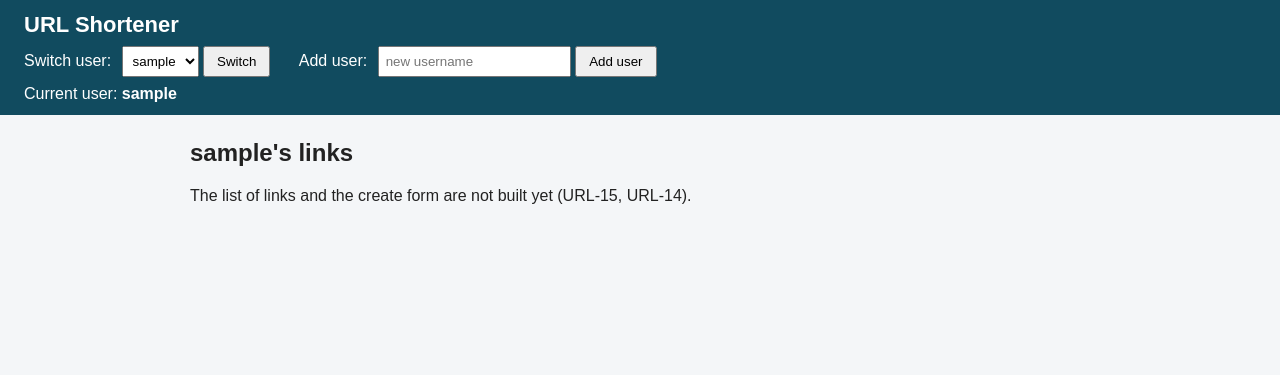
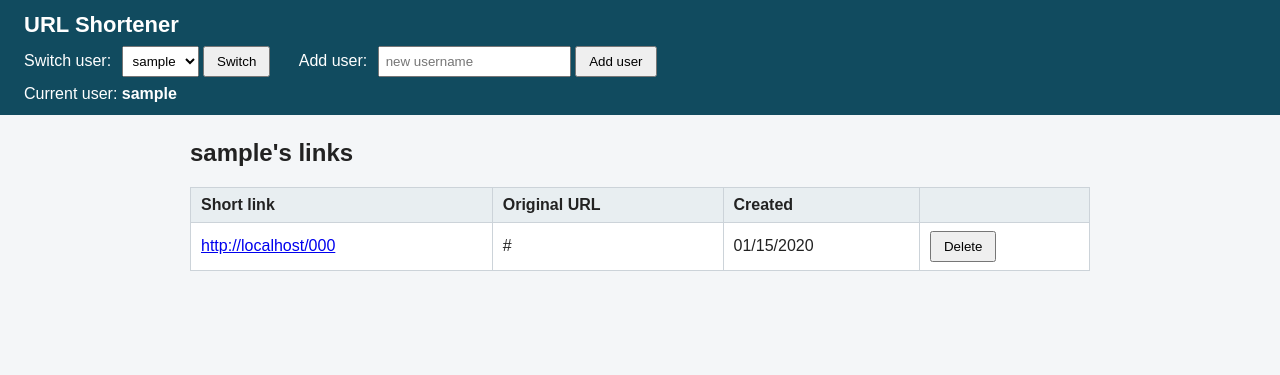
Before and after one commit to GreenDAS/url_shortener, a Flask app: page / in a window 1280 px wide. Shown: the top 375 px of the page. Run offline with Flask 3, Linux system fonts and the light colour scheme; the visitor is signed in with stand-in values (Sample User, id 1); tables that the repository leaves empty hold one stand-in row (values such as "Sample post"); data that the repository does not hold is empty.

Commit message:
Built the list of links on the home page for URL-15. render_home() now passes the current user's links from list_urls_for_user() and the site address, and home.html shows them in a plain table, newest first. Added POST /links/<code>/delete for the Delete button, which only removes the link if the current user owns it & gives a 404 otherwise. Also faked the links lookup in test_picker.py so it still needs no MySQL.
Co-Authored-By: Claude Fable 5.2 <noreply@anthropic.com>
Claude-Session: https://claude.ai/code/session_018GhpgGmSkVLGXsyWTzsa9M

```diff
--- a/app/routes.py
+++ b/app/routes.py
@@ -2,9 +2,10 @@
 # Author: Daniel S.
 # Date: 11/13/2026
 # File: app/routes.py
-# Version: V1.2
-# Description: The pages of the site and the forms on them. Right now that is
-#              the home page and the "Add user" box of the user picker
+# Version: V1.3
+# Description: The pages of the site and the forms on them: the home page
+#              with the list of the current user's links and their Delete
+#              buttons (URL-15), and the "Add user" box of the user picker
 #              (URL-13).
 #
 #              Every form here is a plain HTML form (no JavaScript). The
@@ -21,10 +22,11 @@
 # ----------------------------------------------------------------------------
 # Imports
 # ----------------------------------------------------------------------------
-from flask import redirect, render_template, request  # request = The Incoming Form Data
+from flask import abort, redirect, render_template, request  # request = The Incoming Form Data
 
 from app import app  # The Flask Object, For @app.route
 from app.accounts import current_user_id, switch_choices, switch_to  # Who Is Current + Swapping (URL-12)
+from app.urls import delete_url, list_urls_for_user  # urls Table Helpers (URL-10)
 from app.users import UserError, create_user, get_user_by_id  # users Table Helpers (URL-9)
 
 # ----------------------------------------------------------------------------
@@ -46,14 +48,19 @@ def current_user():
 def render_home(status=200, **extra):
     """
     Builds the home page. Every route that shows the page goes through
-    here, so the header's user picker always gets the same values.
+    here, so the header's user picker and the list of links always get the
+    same values. The list only ever holds the current user's own links,
+    because list_urls_for_user() filters by their id.
     Arg1 = status, the HTTP status to answer with (200, or 400 after a bad form)
     Arg2 = extra, any more values for the template (user_error, typed_username)
     Returns: (page HTML, status) for Flask to send
     """
+    user = current_user()
     page = render_template(
         "home.html",
-        user=current_user(),  # None = "Pick Or Add A User" Message
+        user=user,  # None = "Pick Or Add A User" Message
+        links=list_urls_for_user(user["id"]) if user else [],  # Newest First, Nothing Without A User
+        base_url=request.host_url,  # "http://url.short.com/" Or "http://127.0.0.1:5000/", Whichever Was Typed
         choices=switch_choices(),  # Every User, For The Switch Dropdown
         **extra,
     )
@@ -88,3 +95,21 @@ def add_user():
         return render_home(400, user_error=str(error), typed_username=username)  # 400 = Bad Request
     switch_to(user_id)  # The New User Becomes The Current One
     return redirect("/")
+
+
+@app.route("/links/<code>/delete", methods=["POST"])  # POST Only, Each Row's Delete Button Posts Here
+def delete_link(code):
+    """
+    The Delete button next to a link (URL-15). Only removes the link if the
+    current user owns it, delete_url() checks that inside its SQL.
+    Arg1 = code, the short code of the link to remove
+    Returns: redirect to the home page. If nobody is picked: redirect to the
+             home page without deleting. If the link doesn't exist or belongs
+             to another user: 404
+    """
+    user = current_user()
+    if user is None:
+        return redirect("/")  # Nobody Picked, The Page Will Ask To Pick A User
+    if not delete_url(user["id"], code):
+        abort(404)  # Not Found: No Such Link, Or It Is Someone Else's
+    return redirect("/")
--- a/app/templates/home.html
+++ b/app/templates/home.html
@@ -4,10 +4,12 @@
   Author: Daniel S.
   Date: 11/13/2026
   File: app/templates/home.html
-  Version: V1.0
+  Version: V1.1
   Description: The home page (/ and /index). The header with the user picker
                comes from base.html. With no current user, this page asks me
-               to pick or add one (URL-13).
+               to pick or add one (URL-13). With a user, it lists that user's
+               links in a table, newest first, each with a Delete button
+               (URL-15). Plain HTML forms only, no JavaScript.
 
   AI Use:      Claude (AI) was used to create this file. Prompt used:
                "Please create a GUI for my URL_Shortener Project given my
@@ -15,11 +17,14 @@
                note of any controls not implemented yet that need to be."
 
   Controls Not Implemented Yet:
-               List of my links with a Delete button  -> URL-15
                Create short link form                 -> URL-14
                Custom alias box on that form          -> URL-22
 
-  What Flask Passes In: see base.html
+  What Flask Passes In (see render_home() in app/routes.py), plus base.html's:
+               links    = list of the current user's link rows (code,
+                          long_url, created_at), newest first
+               base_url = the site's address with a "/" on the end, put in
+                          front of each code to make the short link
   Spec sheet: docs/specs/home-page.md
   ----------------------------------------------------------------------------
 -->
@@ -30,6 +35,31 @@
   <p>Pick a user from the "Switch user" list above, or add a new one, to get started.</p>
   {% else %}
   <h2>{{ user.username }}'s links</h2>
-  <p>The list of links and the create form are not built yet (URL-15, URL-14).</p>
+  {% if not links %}
+  <p>No links yet.</p>
+  {% else %}
+  <table>
+    <tr>
+      <th>Short link</th>
+      <th>Original URL</th>
+      <th>Created</th>
+      <th></th>
+    </tr>
+    {% for link in links %}
+    <tr>
+      {# base_url + code = The Short Link, Clicking It Goes Through The Redirect (URL-11) #}
+      <td><a href="{{ base_url }}{{ link.code }}">{{ base_url }}{{ link.code }}</a></td>
+      <td class="long-url">{{ link.long_url }}</td>
+      <td>{{ link.created_at.strftime("%m/%d/%Y") }}</td>
+      <td>
+        {# One Small Form Per Row, So Delete Is A POST And Not A Link #}
+        <form method="post" action="/links/{{ link.code }}/delete">
+          <button type="submit">Delete</button>
+        </form>
+      </td>
+    </tr>
+    {% endfor %}
+  </table>
+  {% endif %}
   {% endif %}
 {% endblock %}
```
Also changed, not shown: tests/test_picker.py (+2 -1 lines).
